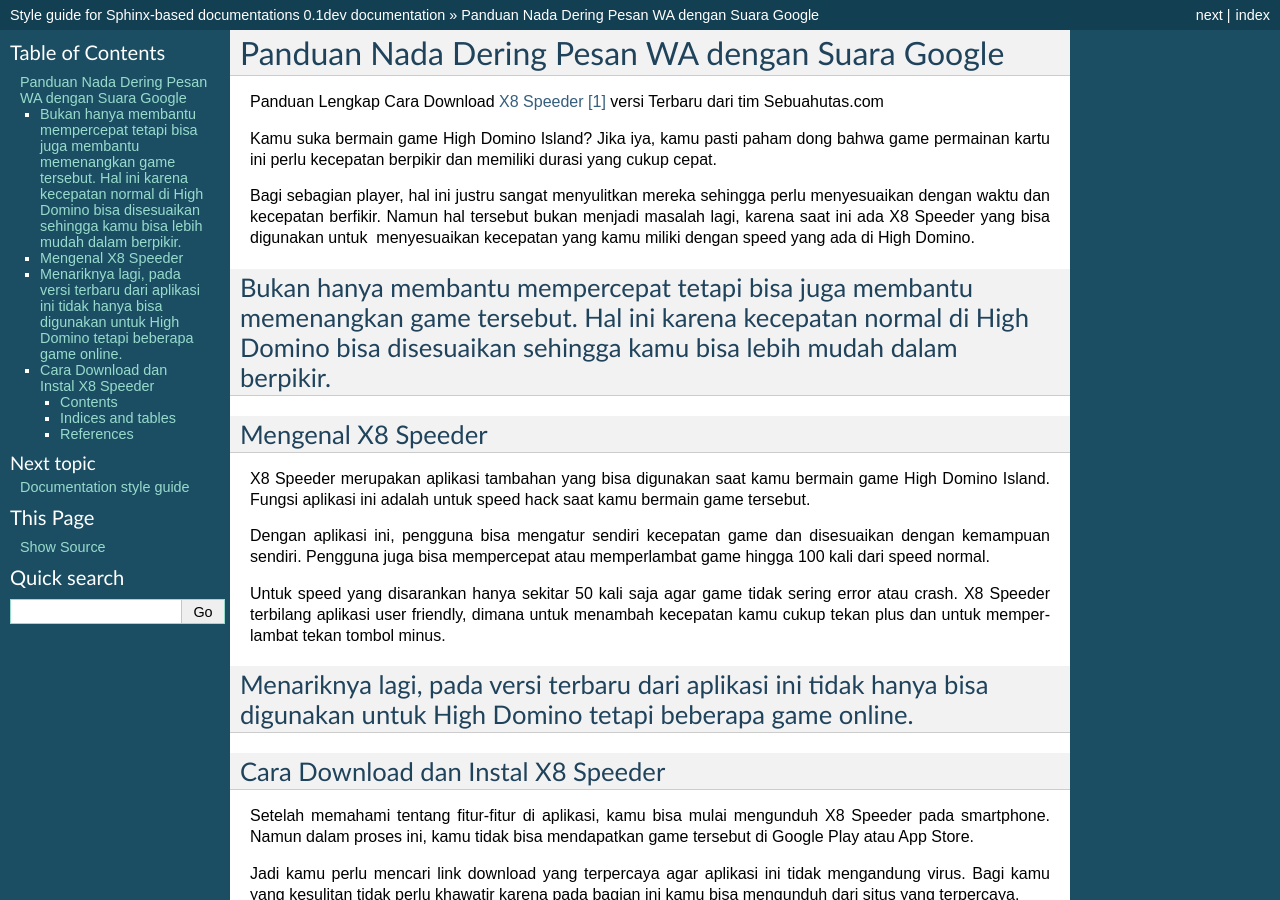
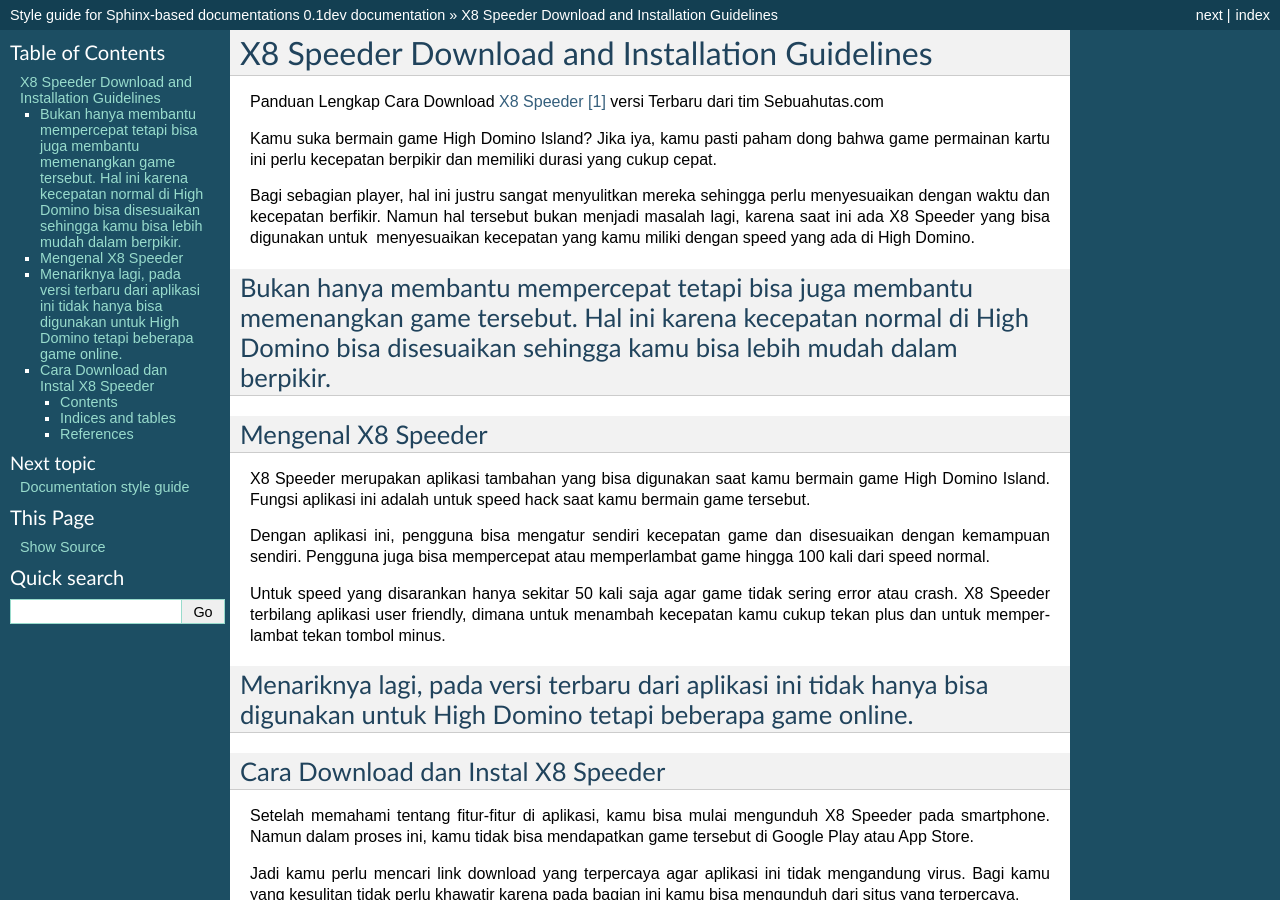
Before and after one commit to aproinov/x8speeder, a Sphinx documentation site: the page built from docs/index.txt, in a window 1280 px wide and 900 px high. Built offline with Sphinx 7.4.7, drawn with Linux system fonts in a browser that asks for light colours; pages that are not in the unit, such as notebooks, are missing from menus; some of the changed text lies outside the part shown.

Commit message:
Update index.txt

```diff
--- a/docs/index.txt
+++ b/docs/index.txt
@@ -1,5 +1,5 @@
 ###########################################
-Panduan Nada Dering Pesan WA dengan Suara Google
+X8 Speeder Download and Installation Guidelines
 ###########################################
 
 Panduan Lengkap Cara Download `X8 Speeder`_ versi Terbaru dari tim Sebuahutas.com
```
